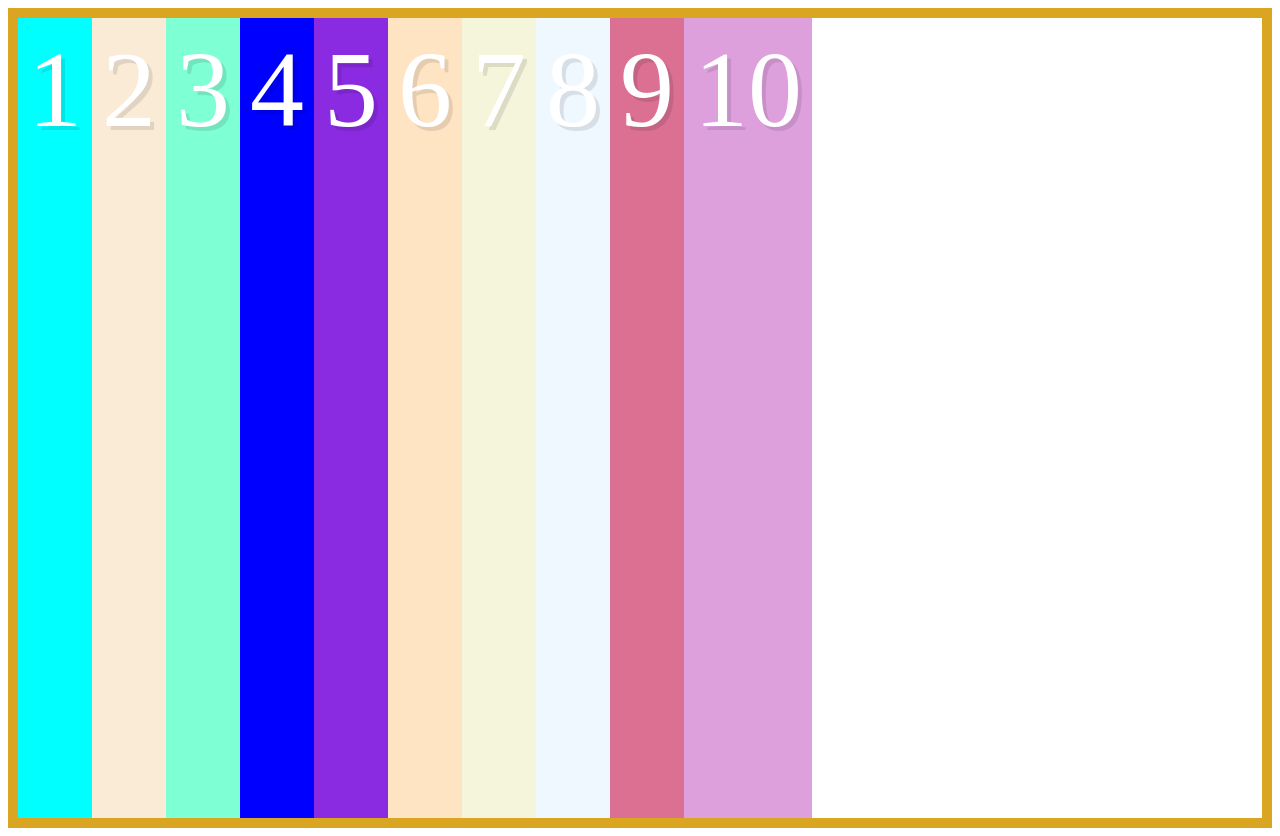
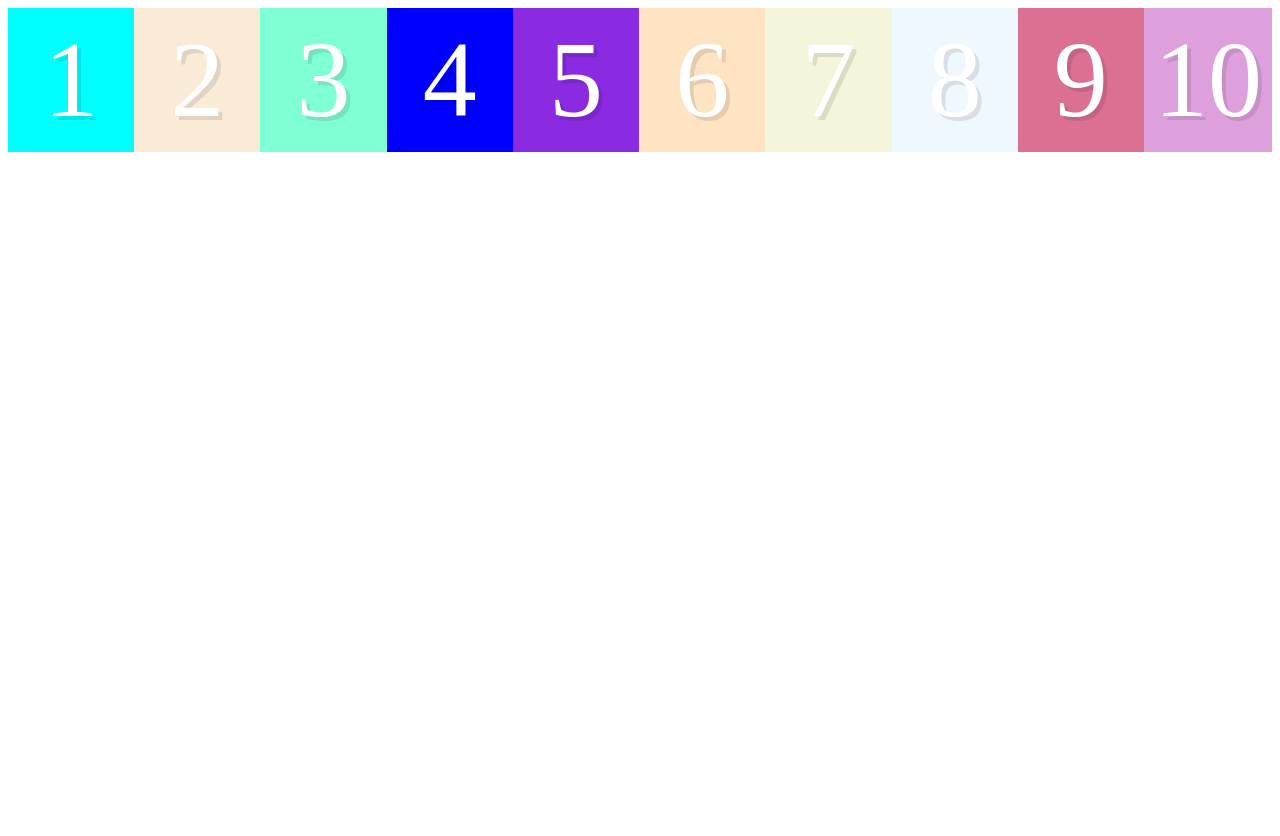
Before and after one commit to Fatima-hub333/Flex_box, a plain HTML site: page index.html in a window 1280 px wide. After the commit the page ends 800 px from the top, so only its background shows below. Drawn offline with Linux system fonts and the light colour scheme.

Commit message:
Edit styling

```diff
--- a/mystyle.css
+++ b/mystyle.css
@@ -38,7 +38,7 @@
 
 .container{
     display: flex;
-    border: 10px solid goldenrod;
-    height: 100vh;
-
 }
+.box{
+    flex: 1;
+}
```
